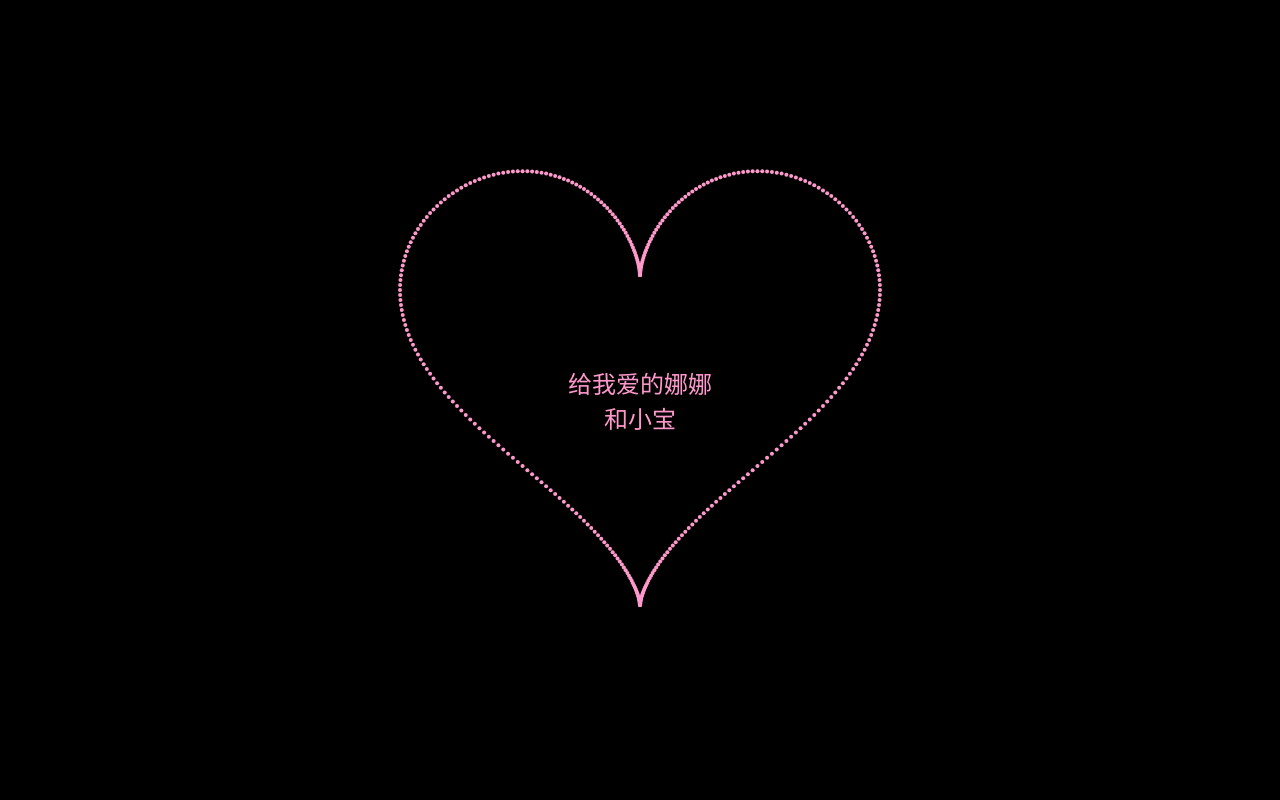
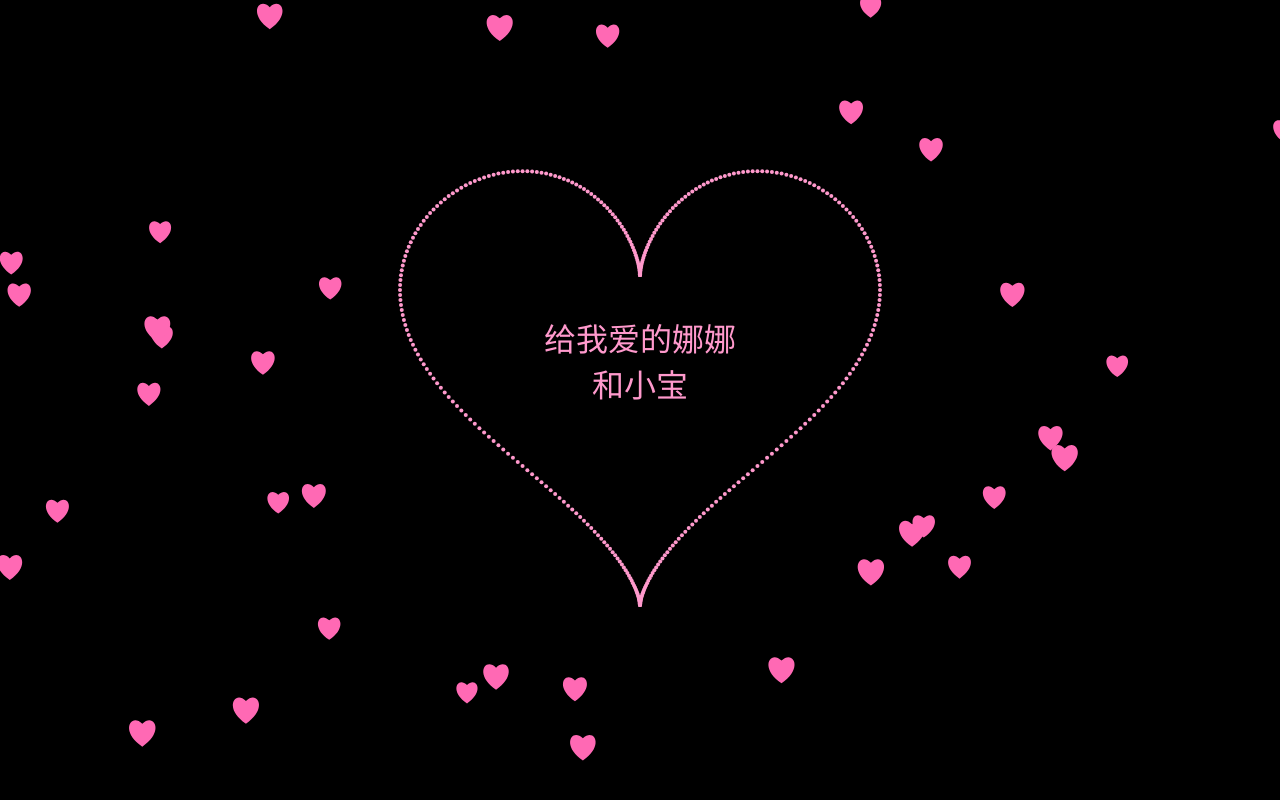
Before and after one commit to Dcion2940/heart-animation, a plain HTML site: page index.html in a window 1280 px wide. Drawn offline with Linux system fonts and the light colour scheme.

Commit message:
Update index.html

```diff
--- a/index.html
+++ b/index.html
@@ -2,7 +2,7 @@
 <html lang="en">
 <head>
 <meta charset="UTF-8">
-<title>爱心动画</title>
+<title>To My Love</title> <!-- Updated the title -->
 <style>
   body, html {
     height: 100%;
@@ -21,11 +21,11 @@
   .message {
     position: absolute;
     color: #FF99CC;
-    font-size: 24px;
+    font-size: 32px;
     text-align: center;
-    top: 50%;
+    top: 45%;
     left: 50%;
-    transform: translate(-50%, -50%); /* Center the message exactly */
+    transform: translate(-50%, -50%);
     z-index: 10;
   }
 </style>
@@ -58,8 +58,32 @@
       ctx.arc(centerX + heart.x * scale, centerY + heart.y * scale, 2, 0, 2 * Math.PI);
       ctx.fill();
       t += Math.PI / 180; // Increase the step size to make the animation faster
-      if (t > 2 * Math.PI) clearInterval(interval);
+      if (t > 2 * Math.PI) {
+        clearInterval(interval);
+        drawRandomHearts(centerX, centerY, scale); // Draw random hearts after the main heart is completed
+      }
     }, 5); // Reduce the interval time to speed up the drawing
+  }
+
+  function drawRandomHearts(cx, cy, scale) {
+    for (let i = 0; i < 50; i++) {
+      const angle = Math.random() * 2 * Math.PI;
+      const radius = scale * (20 + Math.random() * 30); // Random distance from the center
+      const x = cx + radius * Math.cos(angle);
+      const y = cy + radius * Math.sin(angle);
+      const size = 18 + Math.random() * 5; // Random size of the heart
+      drawMiniHeart(x, y, size);
+    }
+  }
+
+  function drawMiniHeart(x, y, size) {
+    ctx.fillStyle = '#FF69B4';
+    ctx.beginPath();
+    // Draw a small heart
+    ctx.moveTo(x, y);
+    ctx.bezierCurveTo(x - size / 2, y - size / 2, x - size, y + size / 3, x, y + size);
+    ctx.bezierCurveTo(x + size, y + size / 3, x + size / 2, y - size / 2, x, y);
+    ctx.fill();
   }
 
   drawHeart();
```
